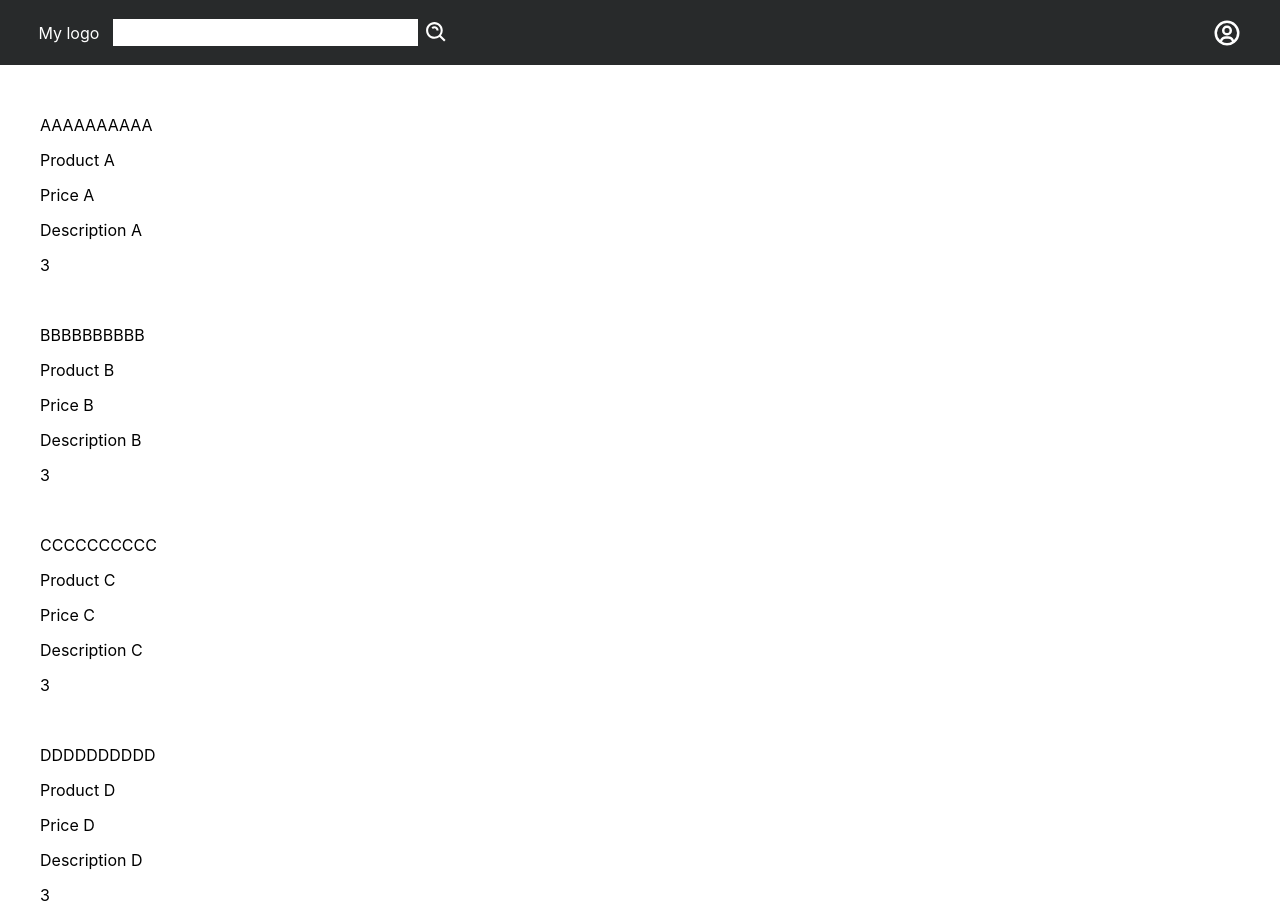
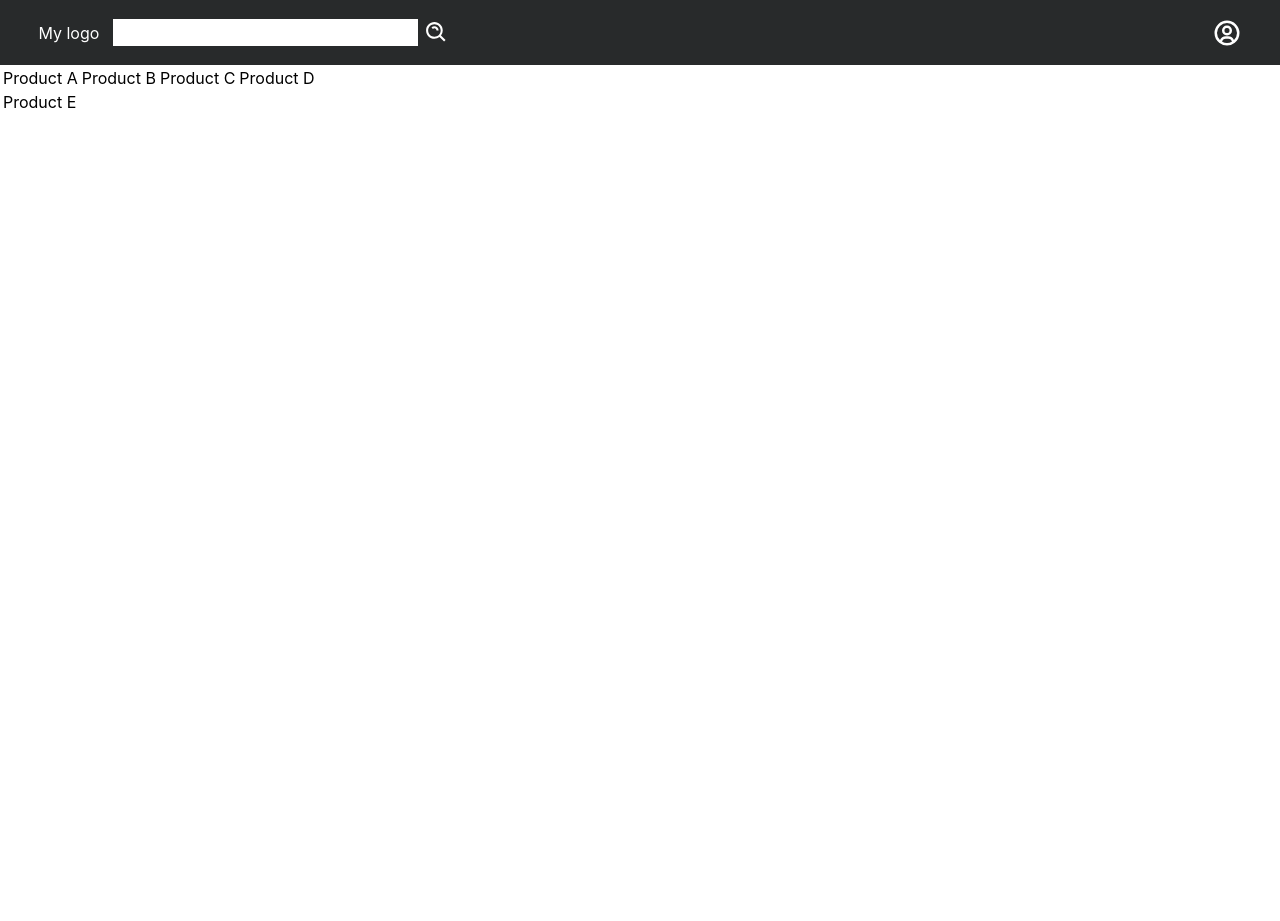
Before and after one commit to srevinU/myApp_b_repo, a React (Create React App) app in the folder myapp_b/: page / in a window 1280 px wide. After the commit the page ends 800 px from the top, so only its background shows below. Built offline with nearby package versions, Linux system fonts and the light colour scheme.

Commit message:
product display && json file creation

```diff
--- a/myapp_b/src/component_css/Home.css
+++ b/myapp_b/src/component_css/Home.css
@@ -0,0 +1,14 @@
+.home {
+    margin-top: 2.5%;
+    text-align: center;
+}
+
+.product_panel {
+    background-color: rgb(40, 42, 43);
+    display: inline-flex;
+    width: 10%;
+    height: 10%;
+    margin: 1%;
+    color: white;
+
+}
--- a/myapp_b/src/component_js/DropDownProfil.js
+++ b/myapp_b/src/component_js/DropDownProfil.js
@@ -1,33 +1,21 @@
 import "../component_css/DropDownProfil.css"
 
+
 function DropDownProfil(props) {
-
 
     let dropItems = [];
 
     switch (props.clickedFrom) {
 
       case "basketLogo":
-
-        dropItems = [
-          {"element" : "Hello"},
-          {"element" : "Bye"}];
-
+        dropItems = require('../component_json/dropDown_profile_sample.json');
         break;
 
       case "userLogo":
-
-        dropItems = [
-        {"element" : "Your Profile", "display": true},
-        {"element" : "Your Orders", "display": false},
-        {"element" : "Contact Us", "display": true},
-        {"element" : "Log Out", "display": true}
-      ];
-
+        dropItems = require('../component_json/dropDown_profile_sample.json');
         break;
 
       default:
-        console.warn("Component [DropDownProfil]: var 'props.from' Empty")
         break;
     };
 
@@ -39,6 +27,8 @@ function DropDownProfil(props) {
         dropItems.map(function (item, key) {
           if (item.display) {
             return <li key={key}>{item.element}</li>
+          } else {
+            return null;
           }
         })
         }</ul>
--- a/myapp_b/src/component_js/Home.js
+++ b/myapp_b/src/component_js/Home.js
@@ -1,48 +1,73 @@
-import React, { useState } from 'react';
+// import React, { useState } from 'react';
 import "../component_css/Home.css";
+const jsonProductTest = require('../component_json/product_sample.json');
 
-const jsonProductTest = [
-  {"product_id": "AAAAAAAAAA",
-  "product_name": "Product A",
-  "product_price": "Price A",
-  "product_description": "Description A",
-  "product_start": 3},
-  {"product_id": "BBBBBBBBBB",
-  "product_name": "Product B",
-  "product_price": "Price B",
-  "product_description": "Description B",
-  "product_start": 3},
-  {"product_id": "CCCCCCCCCC",
-  "product_name": "Product C",
-  "product_price": "Price C",
-  "product_description": "Description C",
-  "product_start": 3},
-  {"product_id": "DDDDDDDDDD",
-  "product_name": "Product D",
-  "product_price": "Price D",
-  "product_description": "Description D",
-  "product_start": 3}
-]
+function Home() {
+
+  let newContent = [];
+  let finalContent = [];
+
+  jsonProductTest.forEach((element, index) => {
+    if (index !== 0 && index % 4 === 0) {
+        finalContent.push(newContent);
+        newContent = [element];
+    } else {
+        newContent.push(element);
+    }
+  });
+
+  finalContent.push(newContent);
+
+  const content = finalContent.map((elementRow, indexElementRow) => {
+    return <tr key={indexElementRow}>
+      {
+        elementRow.map((element, indexElement) => {
+          return <td key={indexElement}>
+            {element.product_name}
+          </td>
+        })
+      }
+    </tr>
+  })
+
+  return (
+
+  <table>
+    <tbody>{content}</tbody>
+  </table>
 
 
-function Home() {
-    return (
-      <div className="home">
-        {
-        jsonProductTest.map(function (item, key) {
-            return <div key={key}>
-             <ul>
-               <li>{item.product_id}</li>
-               <li>{item.product_name}</li>
-               <li>{item.product_price}</li>
-               <li>{item.product_description}</li>
-               <li>{item.product_start}</li>
-             </ul>
-            </div>
-        })
-        }
-      </div>
-    );
-  }
+
+
+  );
+}
 
   export default Home;
+
+
+
+
+
+      //   <tr> elementRow.map((element, index) => {
+      //     <td id={index}> {element.product_name} </td>
+      //     </tr>})
+      // })
+
+
+
+
+    //   <div className="home">
+    //     {
+    //     jsonProductTest.map(function (item, key) {
+    //         return <div className="product_panel" key={key}>
+    //          <ul>
+    //            <li>{item.product_id}</li>
+    //            <li>{item.product_name}</li>
+    //            <li>{item.product_price}</li>
+    //            <li>{item.product_description}</li>
+    //            <li>{item.product_stars}</li>
+    //          </ul>
+    //         </div>
+    //     })
+    //     }
+    //   </div>
--- a/myapp_b/src/component_js/Navbar.js
+++ b/myapp_b/src/component_js/Navbar.js
@@ -1,13 +1,13 @@
 import React, { useState } from 'react';
 import "../component_css/Navbar.css";
-import { BiSearchAlt, BiBasket, BiUserCircle } from 'react-icons/bi';
+import { BiSearchAlt, /* BiBasket,*/ BiUserCircle } from 'react-icons/bi';
 import DropDownProfil from "./DropDownProfil";
 import "../component_css/DropDownProfil.css";
 
 function Navbar() {
 
   const [logoCliked, setlogoCliked] = useState(false);
-  const [dropDownTriggeredBy, setdropDownTriggeredBy] = useState("");
+  const [dropDownTriggeredBy, setdropDownTriggeredBy] = useState(null);
 
   const triggerDropDownOption = (logoId) => {
       setdropDownTriggeredBy(logoId);
--- /dev/null
+++ b/myapp_b/src/component_json/dropDown_profile_sample.json
@@ -0,0 +1,17 @@
+[{
+        "element": "Your Profile",
+        "display": true
+    },
+    {
+        "element": "Your Orders",
+        "display": false
+    },
+    {
+        "element": "Contact Us",
+        "display": true
+    },
+    {
+        "element": "Log Out",
+        "display": true
+    }
+]
--- /dev/null
+++ b/myapp_b/src/component_json/product_sample.json
@@ -0,0 +1,36 @@
+[{
+    "product_id": "AAAAAAAAAA",
+    "product_name": "Product A",
+    "product_price": "Price A",
+    "product_description": "Description A",
+    "product_stars": 3
+  },
+  {
+    "product_id": "BBBBBBBBBB",
+    "product_name": "Product B",
+    "product_price": "Price B",
+    "product_description": "Description B",
+    "product_stars": 3
+  },
+  {
+    "product_id": "CCCCCCCCCC",
+    "product_name": "Product C",
+    "product_price": "Price C",
+    "product_description": "Description C",
+    "product_stars": 3
+  },
+  {
+    "product_id": "DDDDDDDDDD",
+    "product_name": "Product D",
+    "product_price": "Price D",
+    "product_description": "Description D",
+    "product_stars": 3
+  },
+  {
+    "product_id": "EEEEEEEEEE",
+    "product_name": "Product E",
+    "product_price": "Price E",
+    "product_description": "Eescription E",
+    "product_stars": 3
+  }
+]
```
Also changed, not shown: myapp_b/src/component_js/test.js (added, +21 -0 lines), myapp_b/src/component_json/dropDown_basket_sample.json (added, +7 -0 lines).
